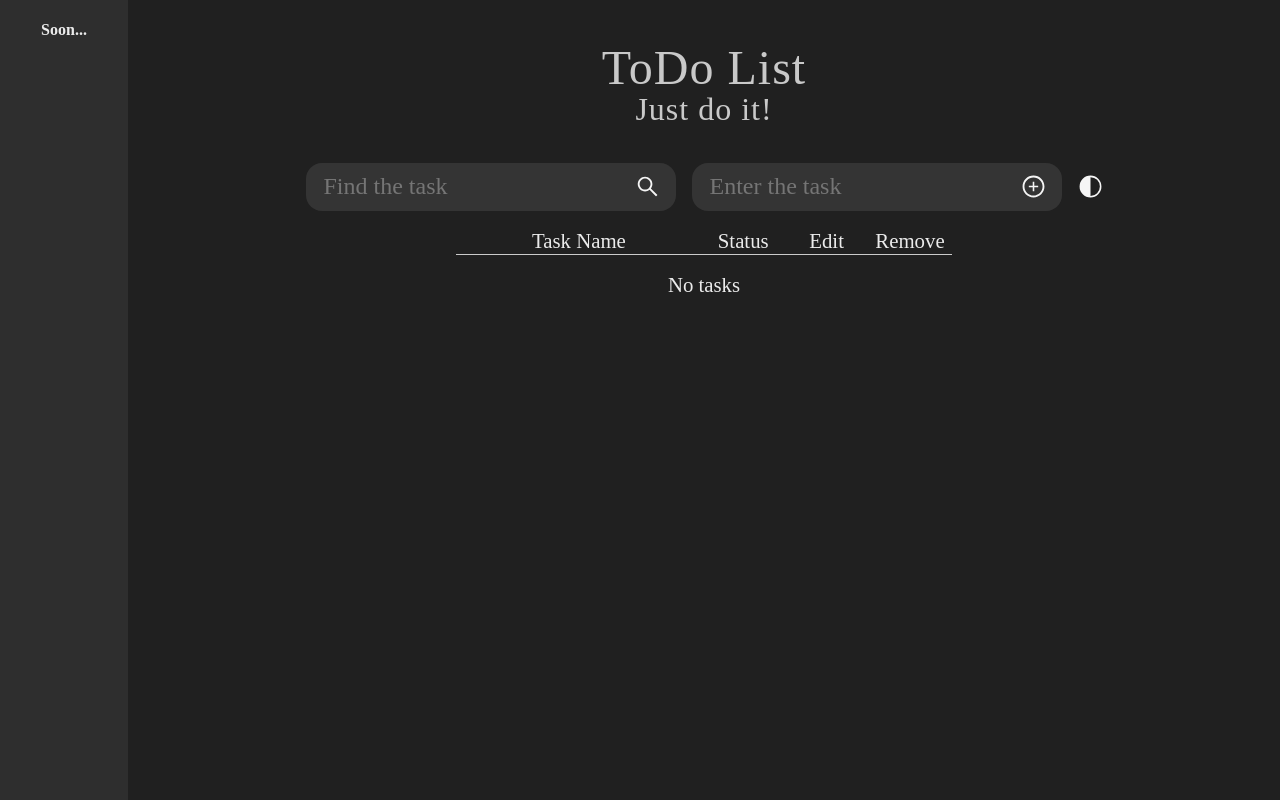
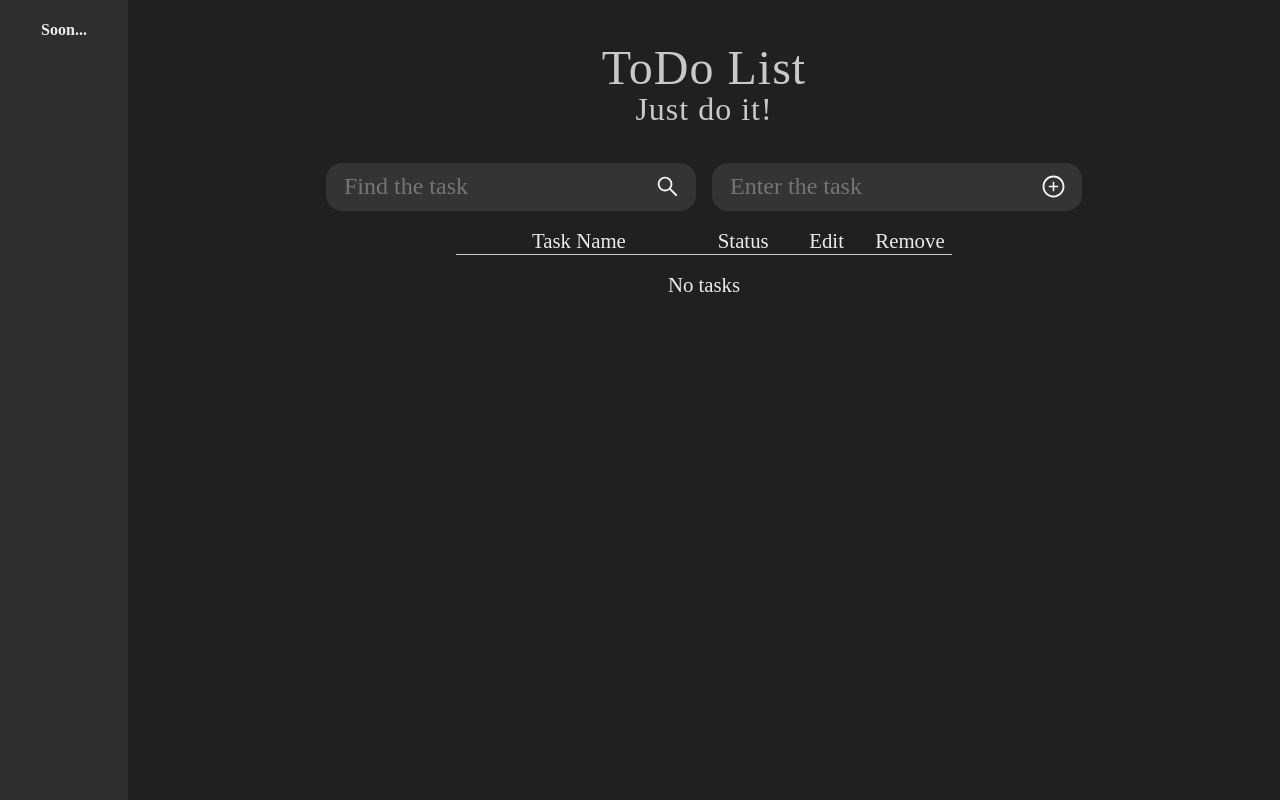
Before and after one commit to GreedyGhoster/TaskClimbBeta, a React (Vite) app in the folder todo_context/: page / in a window 1280 px wide. Built offline with nearby package versions, Linux system fonts and the light colour scheme.

Commit message:
Remove theme mode

```diff
--- a/todo_context/src/Style.css
+++ b/todo_context/src/Style.css
@@ -87,21 +87,6 @@ body {
 
 .search-bar-img:hover,
 .adding-bar-img:hover {
-  opacity: 0.6;
-}
-
-.theme-changer {
-  margin: auto;
-  padding-bottom: 0.3%;
-}
-.theme-changer-img {
-  width: 25px;
-  height: 25px;
-  cursor: pointer;
-  color: whitesmoke;
-  transition: opacity 300ms ease;
-}
-.theme-changer-img:hover {
   opacity: 0.6;
 }
 
--- a/todo_context/src/components/Task.tsx
+++ b/todo_context/src/components/Task.tsx
@@ -3,6 +3,7 @@ import { MdDeleteForever } from "react-icons/md";
 import Button from "@mui/material/Button";
 import { MdModeEditOutline } from "react-icons/md";
 import { TaskContext } from "./ToDo";
+
 export default function Task() {
   const [status, setStatus] = useState("Todo");
   const [taskChange, setTaskChange] = useState(false);
@@ -10,7 +11,7 @@ export default function Task() {
   const [taskComplete, setTaskComplete] = useState(false);
   const [taskVisible, setTaskVisible] = useState(true);
   const [newTask, setNewTask] = useState("");
-  let task = useContext(TaskContext);
+  const task = useContext(TaskContext);
   const ColorChange = () => {
     if (status === "Todo") {
       return "primary";
@@ -30,14 +31,13 @@ export default function Task() {
       setStatus("Done");
     }
   };
-
   return (
     <>
       {taskVisible === true ? (
         <div className="task">
           {taskChange === false ? (
             <div className={taskComplete ? "task-do complete" : "task-do"}>
-              {taskChange === false ? task : (task = newTask)}
+              {task}
             </div>
           ) : (
             <div className="task-change">
@@ -46,7 +46,9 @@ export default function Task() {
                 value={newTask}
                 type="text"
                 maxLength={15}
-                onChange={(e) => setNewTask(e.target.value)}
+                onChange={(e) => {
+                  setNewTask(e.target.value);
+                }}
               />
             </div>
           )}
--- a/todo_context/src/components/ToDo.tsx
+++ b/todo_context/src/components/ToDo.tsx
@@ -1,6 +1,5 @@
 import { AiOutlinePlusCircle } from "react-icons/ai";
 import { AiOutlineSearch } from "react-icons/ai";
-import { VscColorMode } from "react-icons/vsc";
 import { useState, createContext, useMemo } from "react";
 export const TaskContext = createContext("");
 import Task from "./Task";
@@ -52,9 +51,6 @@ export default function ToDo() {
             onClick={() => addTask(todo)}
           />
         </div>
-        <div className="theme-changer">
-          <VscColorMode className="theme-changer-img" />
-        </div>
       </div>
       <br />
       <div className="task-line">
```
